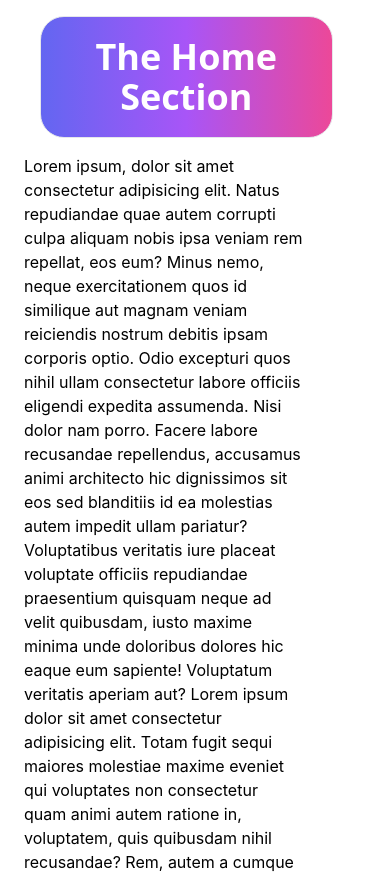
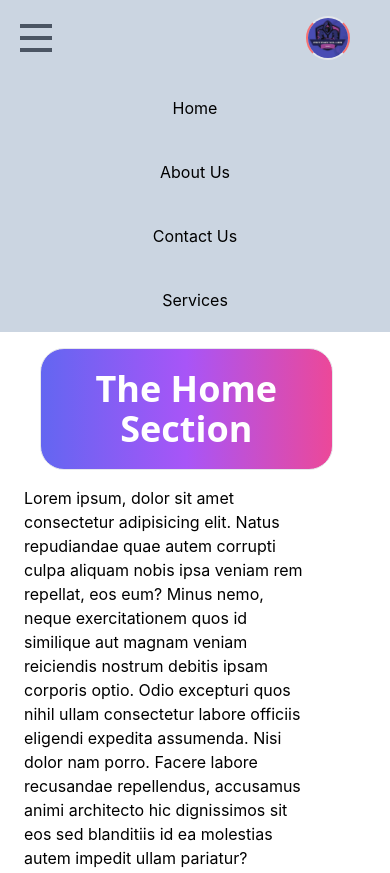
Before and after one commit to Kannu-Mandora/First-React-Website, a React (Create React App) app: page / in a window 390 px wide. Shown: the top 873 px of the page. Built offline with nearby package versions, Linux system fonts and the light colour scheme.

Commit message:
Hamburger Navbar Working Fine edit in Navbar.js

```diff
--- a/src/App.css
+++ b/src/App.css
@@ -1,8 +1,11 @@
+/* .dropMenu{
+    display: none;
+} */
 /* This Media Query For LeftPanel Hide In Mobile Phones */
 @media screen and (max-width:600px) {
     .navbar-info{
             display: none;
-    }
+        }
 
 
 }
@@ -11,3 +14,20 @@
         display: none;
     }
 }
+@media screen and (min-width:601px){
+   :is(.hamburger, #dropMenuBar){
+    display: none !important;
+   }
+  @media screen  and (max-width: 600px){
+        #dropMenuBar{
+    display: none;
+        }
+   }
+}
+
+@media screen and (max-width:600px){
+    .hamburger{
+        display: block;
+    }
+
+}
--- a/src/App.js
+++ b/src/App.js
@@ -5,11 +5,11 @@ import "./App.css";
 
 import Navbar from './components/Navbar'
 import Leftpanel from './components/Leftpanel'
-import Textfield from './components/Home'
+import Home from './components/Home'
 import About from './components/About'
 import Services from './components/Services'
 import Contact from './components/Contact'
-import NavbarScreen from "./components/NavbarScreen";
+
 
 function App() {
   return (
@@ -23,7 +23,7 @@ function App() {
         <Route path='/' element={<Leftpanel />} />
       </Routes>
     <Routes>
-      <Route path="/" element={<Textfield/>}></Route>
+      <Route path="/" element={<Home/>}></Route>
     </Routes>
     <Routes>
       <Route path="/About" element={<About heading='About Us'/>}></Route>
@@ -34,11 +34,6 @@ function App() {
     <Routes>
     <Route path="/Contact" element={<Contact/>}></Route>
     </Routes>
-
-    <Routes>
-    <Route path="/" element={<NavbarScreen/>}></Route>
-    </Routes>
-
     </>
 
 
--- a/src/components/Navbar.js
+++ b/src/components/Navbar.js
@@ -1,6 +1,6 @@
 import React from 'react'
 
-export default function Navbar(props) {
+export default function Navbar() {
 
     const styleToggle = {
         col: 'text-black',
@@ -8,48 +8,61 @@ export default function Navbar(props) {
         light: 'Light',
         bgBtnCol: 'bg-white',
         txtCol: 'text-black'
+
     }
-
-
-    // ! For dark Mode BTN
-
-    // const [styleToggle, setStyle] = useState({
-    //     col: 'text-black',
-    //     bgCol: 'bg-slate-300',
-    //     light: 'Light',
-    //     bgBtnCol: 'bg-white',
-    //     txtCol: 'text-black'
-
-    // });
-    //     const onDark=()=>{
-    //     if(styleToggle.col==='text-black'){
-    //         setStyle({
-    //             col: 'text-white',
-    //             bgCol:'bg-black',
-    //             bgBtnCol: 'bg-black',
-    //             txtCol: 'text-white'
-    //         })
-
-
-    //     } else{
-    //         setStyle({
-    //             col: 'text-black',
-    //             bgCol:'bg-slate-300',
-    //             bgBtnCol: 'bg-white',
-    //             txtCol: 'text-black'
-    //         })
-
-    //     }
-    // }
-    // !Dark Mode End.
 
 
 
 
+    function dropMenu() {
+       let x= document.getElementById('dropMenuBar')
+        if (x.style.display === 'none') {
+            x.style.display= 'flex';
+          console.log("if worked");
+        } else {
+            x.style.display= 'none';
+            console.log("else worked");
+        }
+
+
+
+      }
+
+
+
     return (
+
         <>
 
+            {/* For Mobile Display Navbar */}
 
+            <div className={`${styleToggle.bgCol} py-1 hamburger`} >
+
+                {/* Hamburger */}
+                <div className="space-y-2 m-5" onClick={dropMenu}>
+                    <span className="block w-8 h-1 bg-gray-600"></span>
+                    <span className="block w-8 h-1 bg-gray-600"></span>
+                    <span className="block w-8 h-1 bg-gray-600"></span>
+                </div>
+
+                <a href="/">
+                    <img src={require('../images/kM.jpg')} alt="logo" className=' border-2 border-x-red-400  rounded-full w-11 h-11 absolute right-10 top-4 cursor-pointer hover:border-x-cyan-500 hover:border-2' />
+                </a>
+
+            </div>
+            <div id="dropMenuBar">
+
+                <div  className={`flex flex-col w-screen sticky top-0 ${styleToggle.bgCol} `} style={styleToggle}>
+                    <a href="/" className={`py-4 my-1 mx-auto cursor-pointer ${styleToggle.col} hover:underline `}>Home</a>
+                    <a href="/About" className={`py-4 my-1 mx-auto cursor-pointer ${styleToggle.col} hover:underline `}>About Us</a>
+                    <a href="/Contact" className={`py-4 my-1 mx-auto cursor-pointer ${styleToggle.col} hover:underline `}>Contact Us</a>
+                    <a href="/Services" className={`py-4 my-1 mx-auto cursor-pointer ${styleToggle.col} hover:underline `}>Services</a>
+                </div>
+            </div>
+
+
+
+            {/* For Laptop Screen Navbar */}
             <div className='navbar-info'>
 
                 <div className={`flex border mx-auto sticky top-0 ${styleToggle.bgCol}`} style={styleToggle}>
@@ -61,6 +74,8 @@ export default function Navbar(props) {
                 <a href="/">
                     <img src={require('../images/kM.jpg')} alt="logo" className=' border-2 border-x-red-400  rounded-full w-11 h-11 absolute right-10 top-2 cursor-pointer hover:border-x-cyan-500 hover:border-2' />
                 </a>
+
+
                 {/* <button className={`border-2 ${styleToggle.bgBtnCol} ${styleToggle.txtCol} rounded-md absolute right-32 top-3 px-1 border-red-200 flex items-center py-auto`}  onClick={onDark} >{props.mode}</button> */}
             </div>
 
@@ -70,4 +85,3 @@ export default function Navbar(props) {
 
     )
 }
-Navbar.defaultProps = { mode: 'Dark Mode' };
```
Also changed, not shown: src/components/NavbarScreen.js (deleted, +0 -11 lines), src/components/Home.js.
